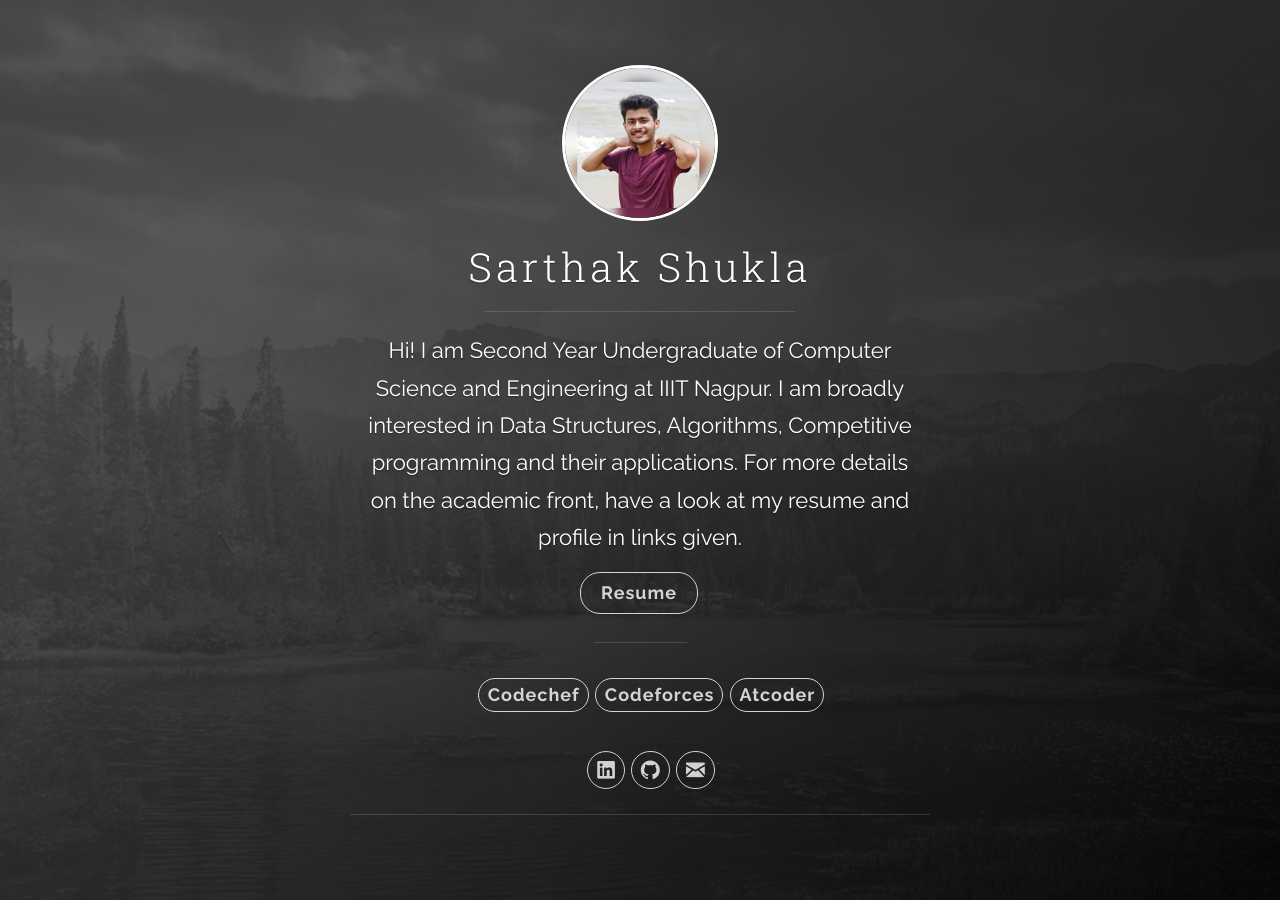
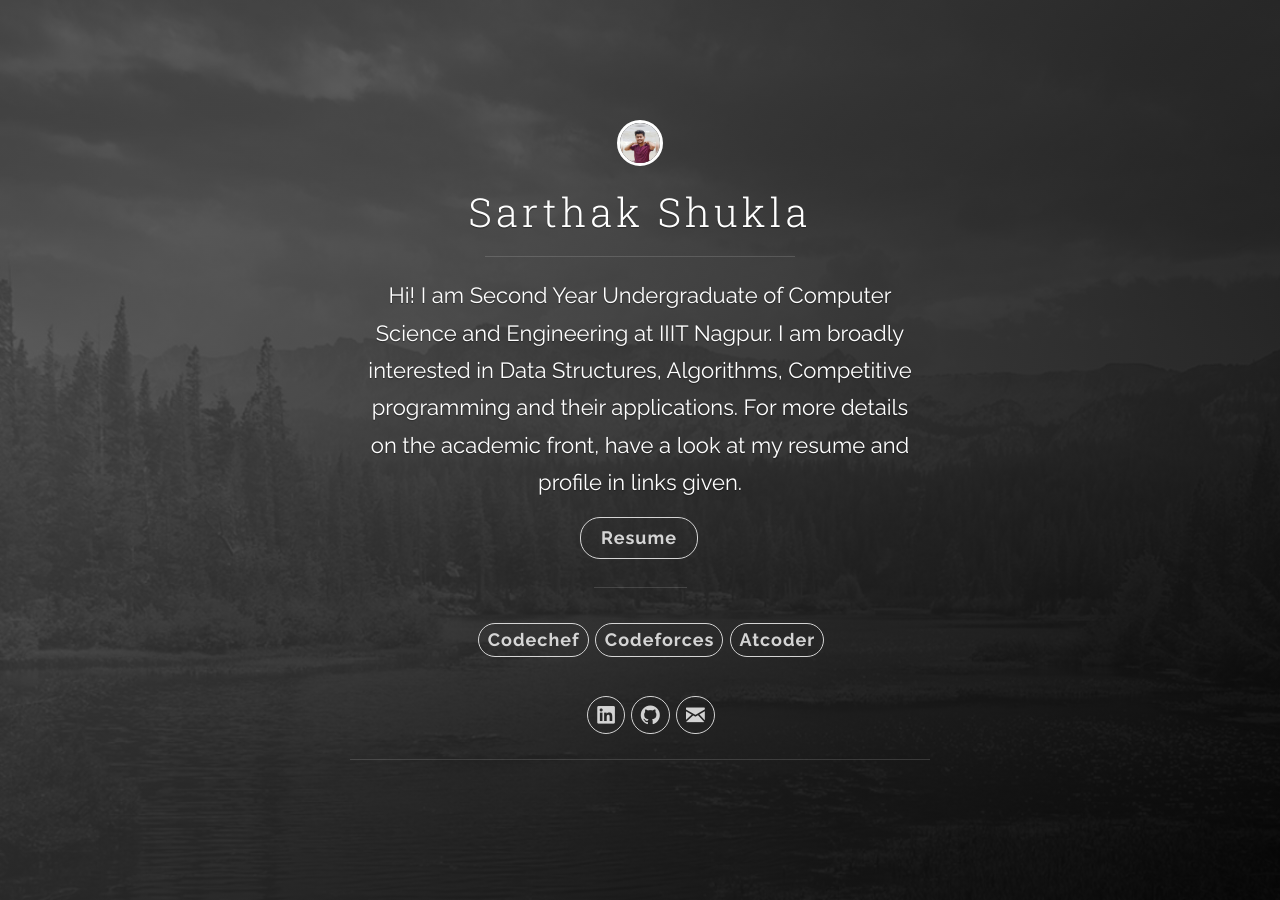
Before and after one commit to sarthakeddy/sarthakeddy.github.io, a Jekyll site: the page built from index.html, in a window 1280 px wide. Built offline with Jekyll 4.4.1, drawn with Linux system fonts in a browser that asks for light colours; the list of posts is cut into pages by our own code.

Commit message:
Changing photo

```diff
--- a/_includes/header.html
+++ b/_includes/header.html
@@ -8,7 +8,7 @@
 
     <div class="panel-main__inner panel-inverted">
     <div class="panel-main__content">
-      <img src="{{ site.baseurl }}/images/profile.jpeg" class="user-image" alt="My Profile Photo" style="height:150px; width:150px">
+      <img src="{{ site.baseurl }}/images/profile.jpeg" class="user-image" alt="My Profile Photo" style="height:40px; width:40px">
         <a href="{{ site.baseurl }}/" title="link to home of {{ site.title }}">
         <h1 class="panel-cover__title panel-title" style="font-size:40px">{{ site.title }}</h1>
         </a>
```
